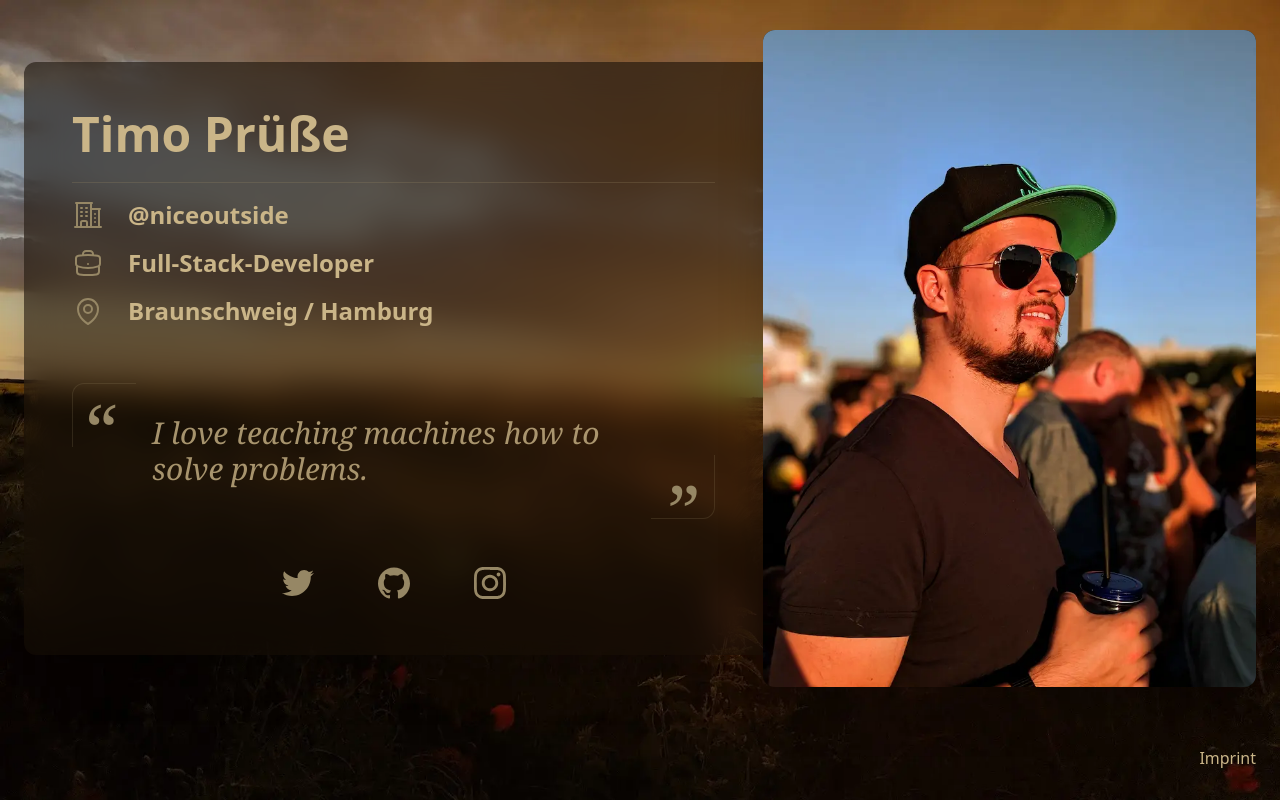
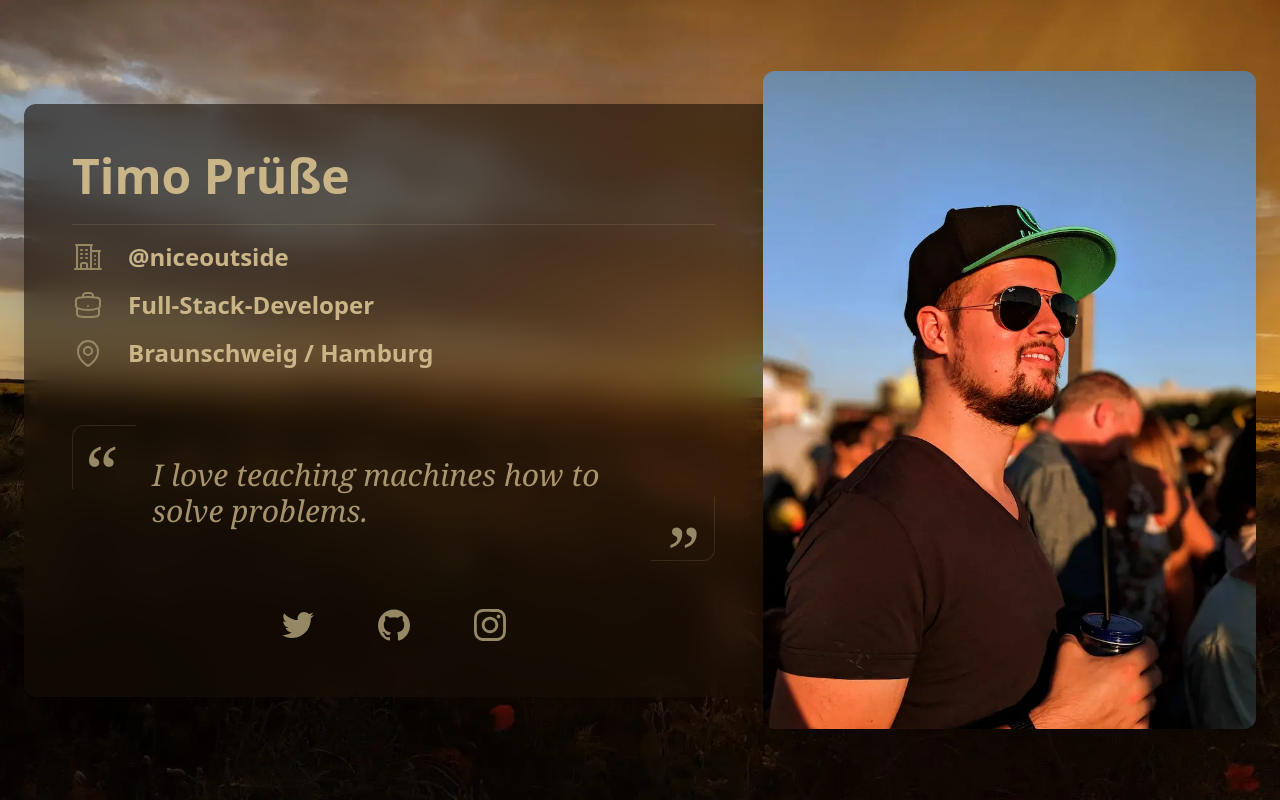
Before and after one commit to timopruesse/timopruesse_personal, a SvelteKit app: page / in a window 1280 px wide. Built offline with nearby package versions, Linux system fonts and the light colour scheme.

Commit message:
eliminate cls

```diff
--- a/src/routes/+page.svelte
+++ b/src/routes/+page.svelte
@@ -89,7 +89,7 @@
 			</div>
 		</div>
 	</div>
-	<div class="w-full lg:w-1/2 xl:w-2/5 bg-primary-1/75 backdrop-blur-lg rounded-xl">
+	<div class="h-full w-full lg:w-1/2 xl:w-2/5 flex items-center relative">
 		<Image
 			src={{ jpg: '/images/timo_large.jpg', webp: '/images/timo_large.webp' }}
 			baseType="jpg"
```
